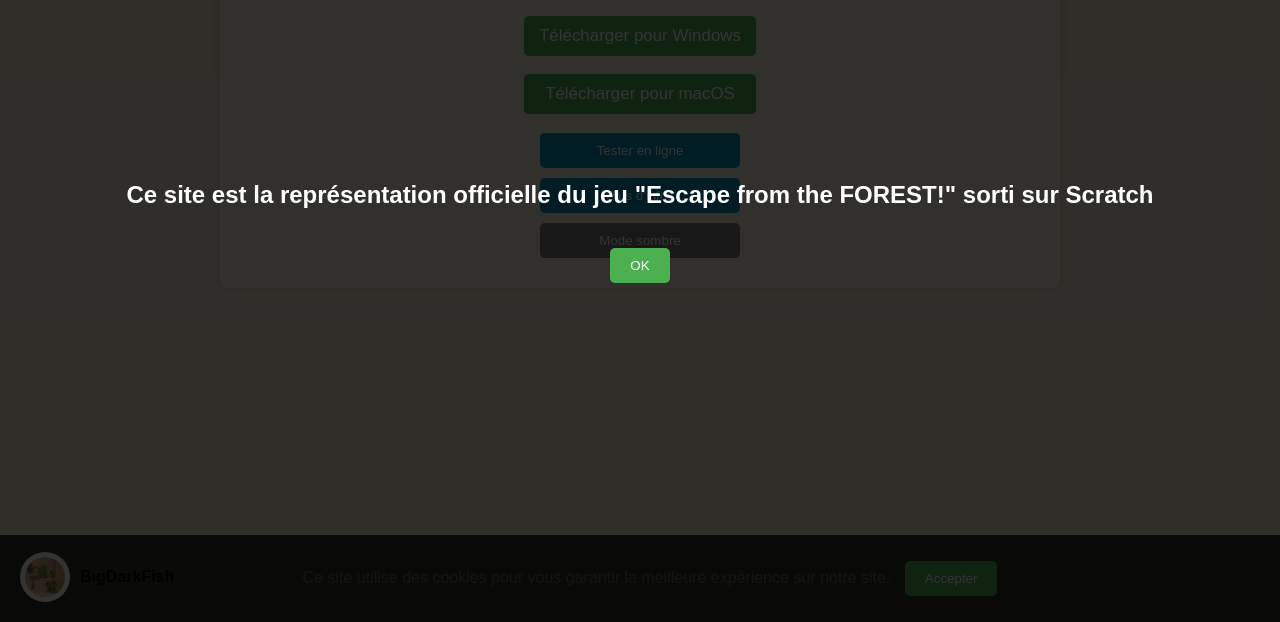
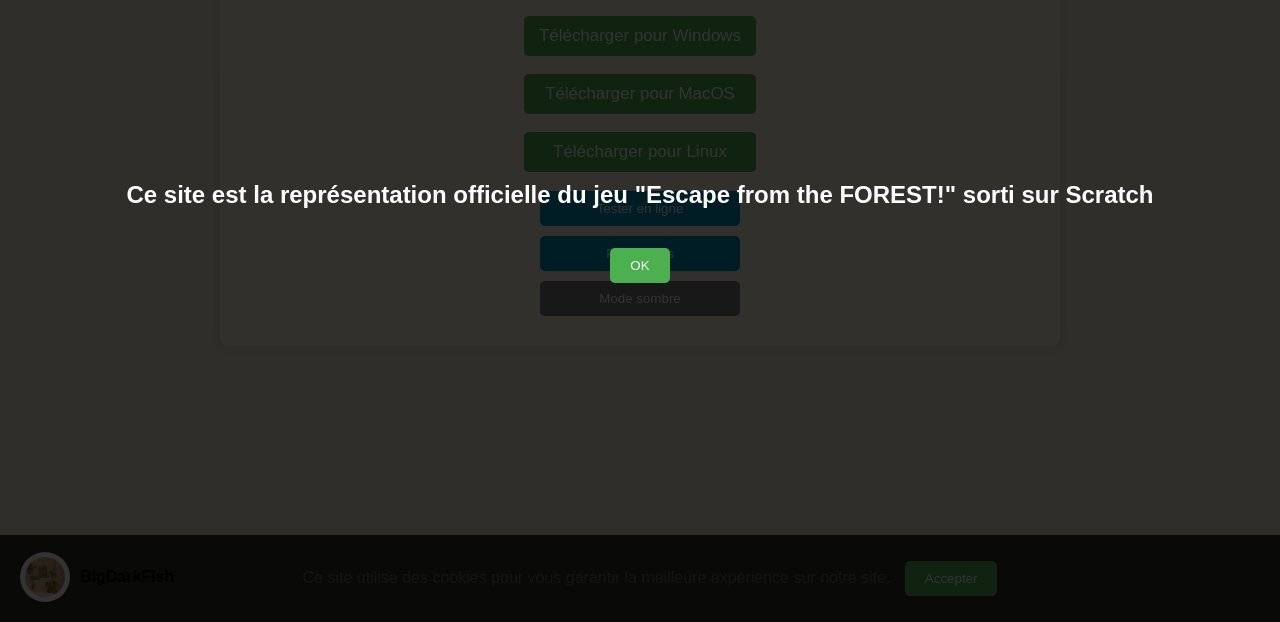
Before and after one commit to BigDarkFish/Portfolio, a plain HTML site: page index.html in a window 1280 px wide. Shown: the part 178-800 px from the top of the page. Drawn offline with Linux system fonts and the light colour scheme.

Commit message:
Update index.html

```diff
--- a/index.html
+++ b/index.html
@@ -399,7 +399,10 @@
                 Télécharger pour Windows
             </a>
             <a href="blob:https://packager.turbowarp.org/915ca7d5-7169-49e9-86f3-25ea2d68ab43" class="btn-download" download="escape_forest_mac.zip">
-                Télécharger pour macOS
+                Télécharger pour MacOS
+            </a>
+            <a href="blob:https://packager.turbowarp.org/915ca7d5-7169-49e9-86f3-25ea2d68ab43" class="btn-download" download="escape_forest_linux.zip">
+                Télécharger pour Linux
             </a>
         </div>
         <button class="btn-tester-en-ligne">Tester en ligne</button>
```
